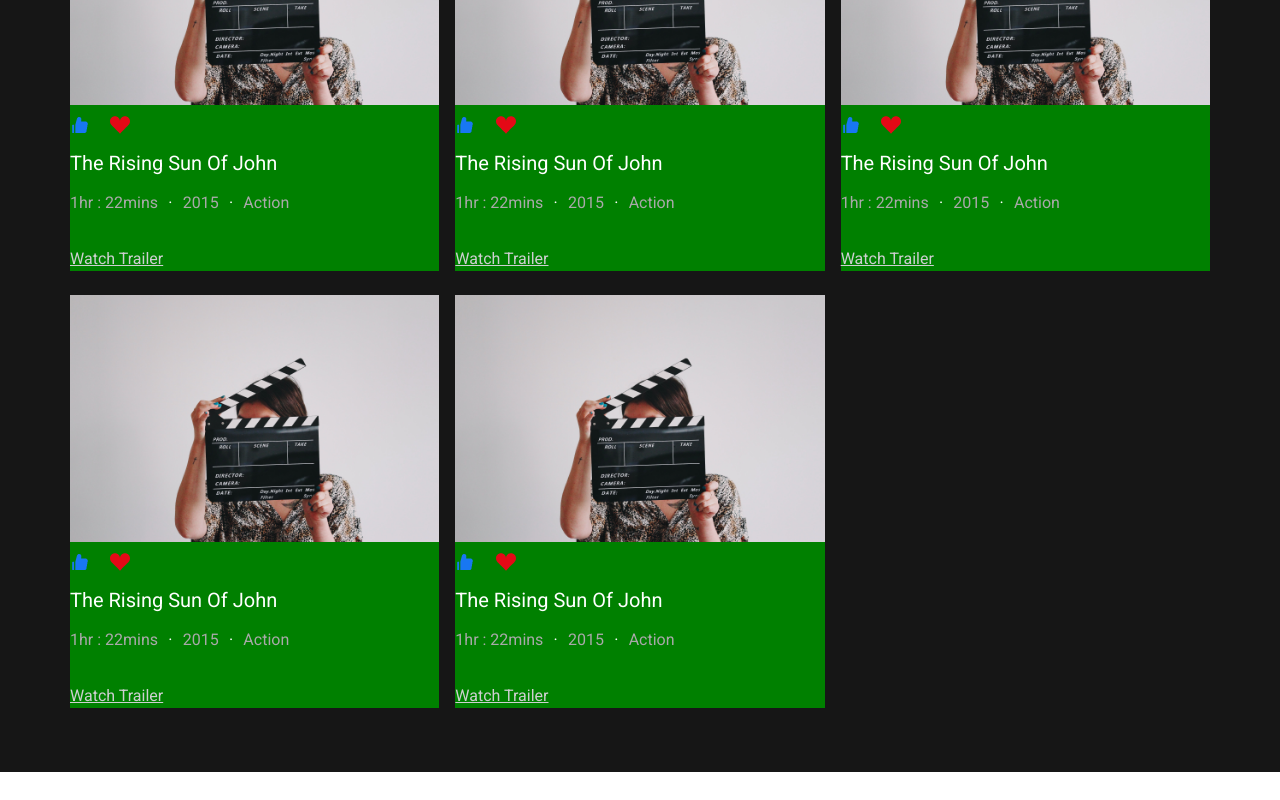
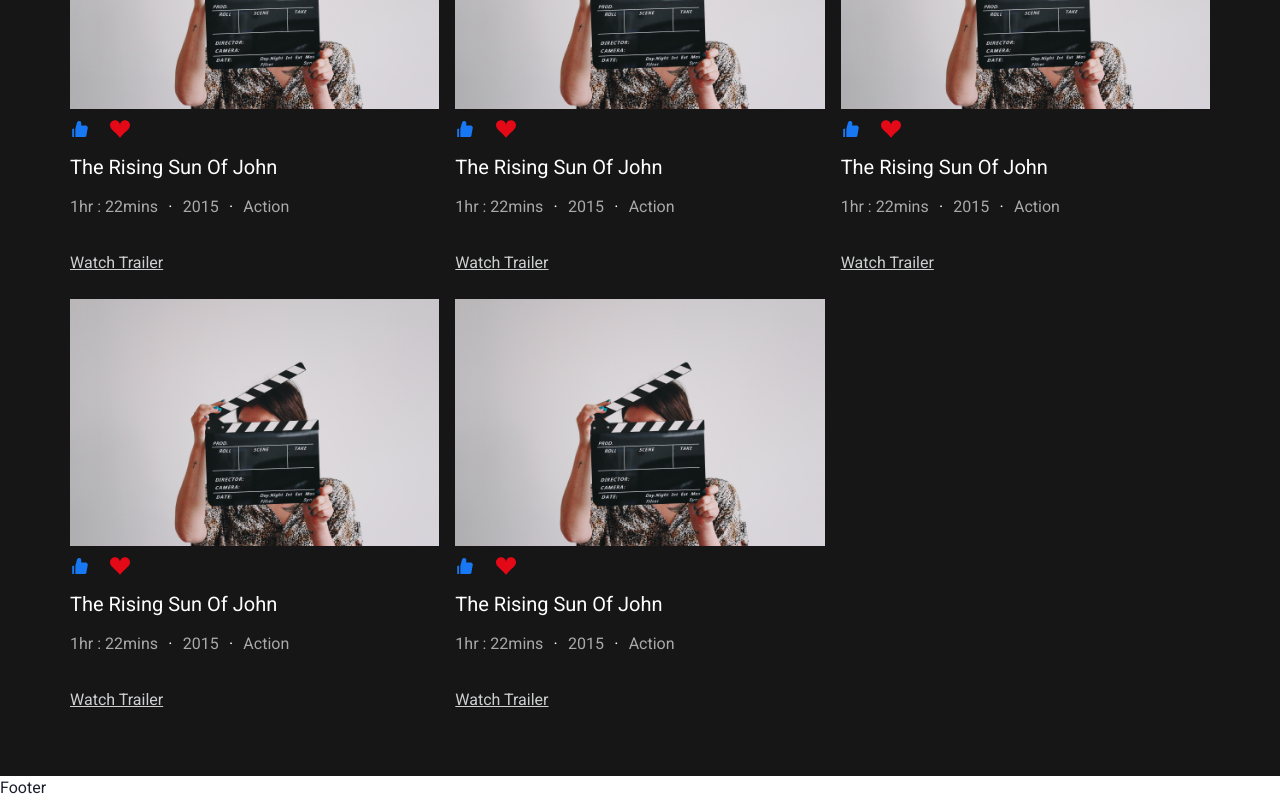
Before and after one commit to jklagrosa/Streaming-Service-Web-Application, a Next.js app: page / in a window 1280 px wide. Shown: the part 1139-1939 px from the top of the page. Before the commit the page ends 1911 px from the top, so only its background shows below. Built offline with nearby package versions, Linux system fonts and the light colour scheme.

Commit message:
Added footer component

```diff
--- /dev/null
+++ b/component/Footer.tsx
@@ -0,0 +1,9 @@
+import React from 'react'
+
+const Footer = () => {
+  return (
+    <div>Footer</div>
+  )
+}
+
+export default Footer
--- a/component/films/Recently.tsx
+++ b/component/films/Recently.tsx
@@ -59,6 +59,7 @@ const Recently = () => {
                 <MovieDetail>Action</MovieDetail>
 
                 {/*  */}
+
                 <AbbrTagStyled title="Watch the trailer of The rising sun of john">
                   <MovieWatchTrailer>Watch Trailer</MovieWatchTrailer>
                 </AbbrTagStyled>
--- a/pages/index.tsx
+++ b/pages/index.tsx
@@ -2,6 +2,7 @@ import type { NextPage } from "next";
 import Navigation from "../component/Navigation";
 import Hero from "../component/Hero";
 import Recently from "../component/films/Recently";
+import Footer from "../component/Footer";
 
 const Home: NextPage = () => {
   return (
@@ -9,6 +10,7 @@ const Home: NextPage = () => {
       <Navigation />
       <Hero />
       <Recently />
+      <Footer />
     </>
   );
 };
--- a/styles/films.ts
+++ b/styles/films.ts
@@ -29,7 +29,7 @@ export const HeaderTagStyled = styled.h2`
   letter-spacing: 3px;
   border-left: 2px solid red;
   padding-left: 0.64rem;
-  margin-bottom: 1.25rem;
+  margin-bottom: 1.5rem;
   color: ${colorStyle.GRAY};
 
   /* ##################################################################### */
@@ -96,7 +96,7 @@ export const MovieCardStyled = styled.div`
   margin: 0 auto;
   width: 100%;
   min-height: 400px;
-  background: green;
+  /* background: green; */
   transition: all 0.2s ease-in-out;
 
   @media only screen and (min-width: 2501px) {
@@ -229,6 +229,7 @@ export const MovieWatchTrailer = styled.a`
   margin-top: 2rem;
   text-decoration: underline;
   display: block;
+  width: 105px;
   /* background: red; */
   color: ${colorStyle.GRAY};
   transition: all 0.2s ease-in-out;
@@ -238,18 +239,22 @@ export const MovieWatchTrailer = styled.a`
   }
 
   @media only screen and (min-width: 2501px) {
+    width: 205px;
     font-size: 2rem;
   }
 
   @media only screen and (min-width: 2201px) and (max-width: 2500px) {
+    width: 185px;
     font-size: 1.75rem;
   }
 
   @media only screen and (min-width: 1801px) and (max-width: 2200px) {
+    width: 160px;
     font-size: 1.5rem;
   }
 
   @media only screen and (min-width: 1400px) and (max-width: 1800px) {
+    width: 130px;
     font-size: 1.25rem;
   }
 
```
